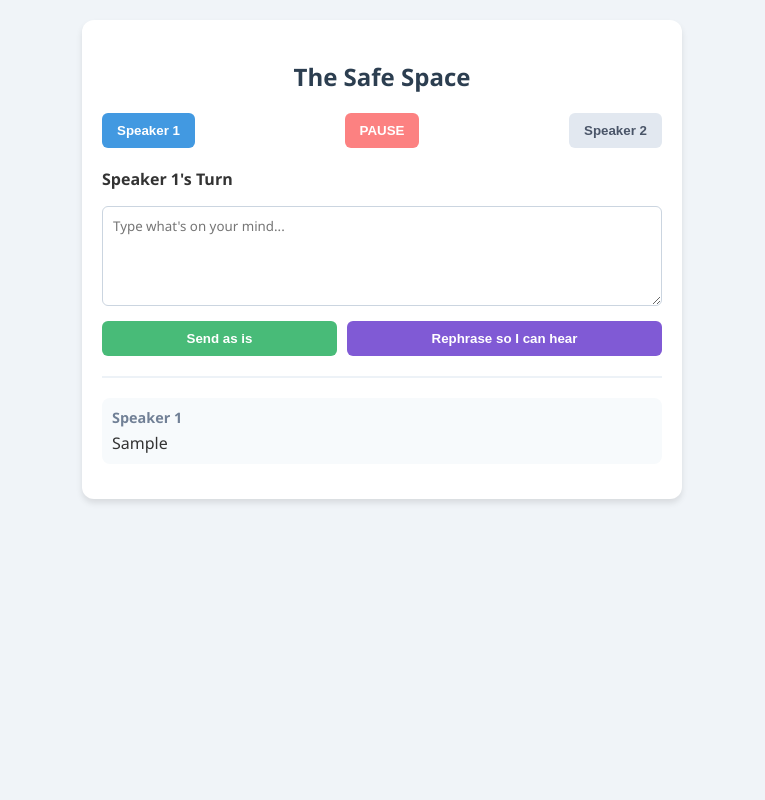
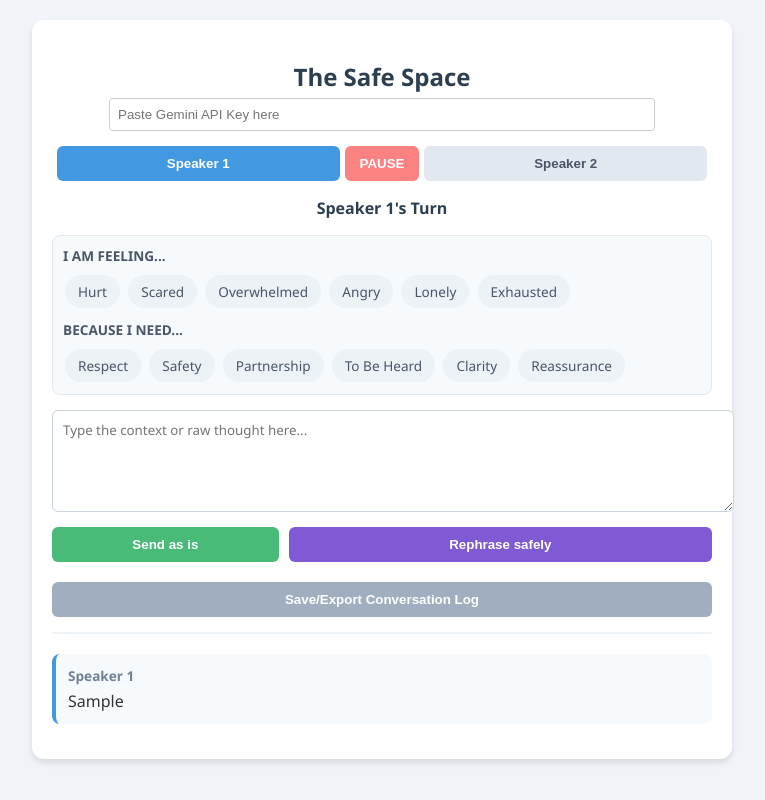
Before and after one commit to Aron-Dalton/safe-space-app, a plain HTML site: page index.html in a window 1280 px wide. Both pictures are taken after typing "Sample" into the empty fields and a click on the button "Send as is". Shown: the whole page, without its empty margins (258-1023 px from the left). Drawn offline with Linux system fonts and the light colour scheme.

Commit message:
Refactor index.html for layout and style improvements
Updated styles for improved layout and user experience. Adjusted text areas, button styles, and added new features for user input.

```diff
--- a/index.html
+++ b/index.html
@@ -5,86 +5,47 @@
     <meta name="viewport" content="width=device-width, initial-scale=1.0">
     <title>The Safe Space</title>
     <style>
-        body {
-            font-family: 'Segoe UI', Tahoma, Geneva, Verdana, sans-serif;
-            background-color: #f0f4f8; /* Calming light blue-grey */
-            color: #333;
-            max-width: 600px;
-            margin: 0 auto;
-            padding: 20px;
-        }
-        .container {
-            background-color: white;
-            padding: 20px;
-            border-radius: 12px;
-            box-shadow: 0 4px 6px rgba(0,0,0,0.1);
-        }
-        h2 { text-align: center; color: #2c3e50; }
-        .controls {
-            display: flex;
-            justify-content: space-between;
-            margin-bottom: 20px;
-        }
-        button {
-            padding: 10px 15px;
-            border: none;
-            border-radius: 6px;
-            cursor: pointer;
-            font-weight: bold;
-            transition: background-color 0.3s;
-        }
-        .btn-speaker { background-color: #e2e8f0; color: #4a5568; }
+        body { font-family: 'Segoe UI', Tahoma, Geneva, Verdana, sans-serif; background-color: #f0f4f8; color: #333; max-width: 700px; margin: 0 auto; padding: 20px; }
+        .container { background-color: white; padding: 20px; border-radius: 12px; box-shadow: 0 4px 6px rgba(0,0,0,0.1); }
+        h2 { text-align: center; color: #2c3e50; margin-bottom: 5px; }
+
+        .controls { display: flex; justify-content: space-between; margin-bottom: 15px; }
+        button { padding: 10px 15px; border: none; border-radius: 6px; cursor: pointer; font-weight: bold; transition: background-color 0.2s; }
+        .btn-speaker { background-color: #e2e8f0; color: #4a5568; flex: 1; margin: 0 5px; }
         .btn-speaker.active { background-color: #4299e1; color: white; }
         .btn-pause { background-color: #fc8181; color: white; }
+        .btn-export { background-color: #a0aec0; color: white; margin-bottom: 15px; width: 100%; }
 
-        #pause-screen {
-            display: none;
-            text-align: center;
-            padding: 40px 20px;
-            background-color: #ebf8ff;
-            border-radius: 8px;
-            margin-bottom: 20px;
-        }
+        /* Feelings and Needs Section */
+        .chip-container { margin-bottom: 15px; padding: 10px; background-color: #f7fafc; border-radius: 8px; border: 1px solid #e2e8f0; }
+        .chip-title { font-size: 0.85em; font-weight: bold; color: #4a5568; margin-bottom: 8px; text-transform: uppercase; }
+        .chip { display: inline-block; padding: 6px 12px; margin: 2px; border-radius: 16px; font-size: 0.85em; background-color: #edf2f7; color: #4a5568; cursor: pointer; border: 1px solid transparent; }
+        .chip.active-feeling { background-color: #fed7d7; border-color: #fc8181; color: #c53030; }
+        .chip.active-need { background-color: #c6f6d5; border-color: #68d391; color: #276749; }
 
         .input-area { margin-bottom: 20px; }
-        textarea {
-            width: 100%;
-            height: 100px;
-            padding: 10px;
-            border: 1px solid #cbd5e0;
-            border-radius: 6px;
-            resize: vertical;
-            box-sizing: border-box;
-            font-family: inherit;
-        }
-        .action-buttons {
-            display: flex;
-            gap: 10px;
-            margin-top: 10px;
-        }
-        .btn-submit { background-color: #48bb78; color: white; flex-grow: 1; }
-        .btn-rephrase { background-color: #805ad5; color: white; flex-grow: 1; }
+        textarea { width: 100%; height: 80px; padding: 10px; border: 1px solid #cbd5e0; border-radius: 6px; resize: vertical; font-family: inherit; margin-bottom: 10px;}
+        .action-buttons { display: flex; gap: 10px; }
+        .btn-submit { background-color: #48bb78; color: white; flex: 1; }
+        .btn-rephrase { background-color: #805ad5; color: white; flex: 2; }
 
-        .chat-log {
-            border-top: 2px solid #edf2f7;
-            padding-top: 20px;
-            max-height: 300px;
-            overflow-y: auto;
-        }
-        .message {
-            margin-bottom: 15px;
-            padding: 10px;
-            border-radius: 8px;
-            background-color: #f7fafc;
-        }
-        .speaker-label { font-weight: bold; font-size: 0.9em; margin-bottom: 5px; color: #718096; }
-        .rephrased-text { color: #2b6cb0; font-style: italic; margin-top: 5px; }
+        .chat-log { border-top: 2px solid #edf2f7; padding-top: 20px; max-height: 400px; overflow-y: auto; }
+        .message { margin-bottom: 15px; padding: 12px; border-radius: 8px; background-color: #f7fafc; border-left: 4px solid #4299e1; }
+        .msg-spk2 { border-left-color: #ed8936; }
+        .speaker-label { font-weight: bold; font-size: 0.85em; margin-bottom: 5px; color: #718096; }
+        .rephrased-text { color: #2b6cb0; font-style: italic; margin-top: 8px; padding-top: 8px; border-top: 1px dashed #cbd5e0;}
+        .nvc-tags { font-size: 0.8em; color: #718096; margin-bottom: 5px; }
+
+        #pause-screen { display: none; text-align: center; padding: 40px 20px; background-color: #ebf8ff; border-radius: 8px; margin-bottom: 20px; }
     </style>
 </head>
 <body>
 
 <div class="container">
     <h2>The Safe Space</h2>
+    <div style="text-align: center; margin-bottom: 15px;">
+        <input type="password" id="api-key-input" placeholder="Paste Gemini API Key here" style="padding: 8px; border-radius: 4px; border: 1px solid #ccc; width: 80%;">
+    </div>
 
     <div class="controls">
         <button id="btn-spk1" class="btn-speaker active" onclick="setSpeaker(1)">Speaker 1</button>
@@ -94,62 +55,109 @@
 
     <div id="pause-screen">
         <h3>System Paused</h3>
-        <p>Take a deep breath. Drink some water. Notice 3 things in the room.</p>
-        <p id="timerText">Resuming in 10 seconds...</p>
+        <p>Take a deep breath. Notice your feet on the floor. Let your heart rate settle.</p>
+        <p id="timerText">Resuming in 15 seconds...</p>
     </div>
 
     <div id="active-area" class="input-area">
-        <p id="turn-indicator"><strong>Speaker 1's Turn</strong></p>
-        <textarea id="user-input" placeholder="Type what's on your mind..."></textarea>
+        <p id="turn-indicator" style="text-align:center; color:#2c3e50;"><strong>Speaker 1's Turn</strong></p>
+
+        <div class="chip-container">
+            <div class="chip-title">I am feeling...</div>
+            <div id="feelings-list">
+                <span class="chip" onclick="toggleChip(this, 'feeling')">Hurt</span>
+                <span class="chip" onclick="toggleChip(this, 'feeling')">Scared</span>
+                <span class="chip" onclick="toggleChip(this, 'feeling')">Overwhelmed</span>
+                <span class="chip" onclick="toggleChip(this, 'feeling')">Angry</span>
+                <span class="chip" onclick="toggleChip(this, 'feeling')">Lonely</span>
+                <span class="chip" onclick="toggleChip(this, 'feeling')">Exhausted</span>
+            </div>
+            <div class="chip-title" style="margin-top: 10px;">Because I need...</div>
+            <div id="needs-list">
+                <span class="chip" onclick="toggleChip(this, 'need')">Respect</span>
+                <span class="chip" onclick="toggleChip(this, 'need')">Safety</span>
+                <span class="chip" onclick="toggleChip(this, 'need')">Partnership</span>
+                <span class="chip" onclick="toggleChip(this, 'need')">To Be Heard</span>
+                <span class="chip" onclick="toggleChip(this, 'need')">Clarity</span>
+                <span class="chip" onclick="toggleChip(this, 'need')">Reassurance</span>
+            </div>
+        </div>
+
+        <textarea id="user-input" placeholder="Type the context or raw thought here..."></textarea>
 
         <div class="action-buttons">
             <button class="btn-submit" onclick="sendMessage('raw')">Send as is</button>
-            <button class="btn-rephrase" onclick="sendMessage('rephrase')">Rephrase so I can hear</button>
+            <button class="btn-rephrase" onclick="sendMessage('rephrase')">Rephrase safely</button>
         </div>
     </div>
 
-    <div class="chat-log" id="chat-log">
-        </div>
+    <button class="btn-export" onclick="exportChat()">Save/Export Conversation Log</button>
+
+    <div class="chat-log" id="chat-log"></div>
 </div>
 
 <script>
     let currentSpeaker = 1;
     let isPaused = false;
-
-    // IMPORTANT: In a real app, do NOT put your API key in the frontend HTML.
-    // This should eventually be moved to a backend (like Node.js) for security.
-    const GEMINI_API_KEY = 'YOUR_API_KEY_HERE';
+    let selectedFeelings = [];
+    let selectedNeeds = [];
+    let conversationHistory = []; // Array to store memory
 
     function setSpeaker(speakerNum) {
         if (isPaused) return;
         currentSpeaker = speakerNum;
-
         document.getElementById('btn-spk1').classList.remove('active');
         document.getElementById('btn-spk2').classList.remove('active');
         document.getElementById(`btn-spk${speakerNum}`).classList.add('active');
+        document.getElementById('turn-indicator').innerHTML = `<strong>Speaker ${speakerNum}'s Turn</strong>`;
+        resetInputs();
+    }
 
-        document.getElementById('turn-indicator').innerHTML = `<strong>Speaker ${speakerNum}'s Turn</strong>`;
+    function toggleChip(element, type) {
+        if (type === 'feeling') {
+            element.classList.toggle('active-feeling');
+            const text = element.innerText;
+            if (selectedFeelings.includes(text)) {
+                selectedFeelings = selectedFeelings.filter(f => f !== text);
+            } else {
+                selectedFeelings.push(text);
+            }
+        } else {
+            element.classList.toggle('active-need');
+            const text = element.innerText;
+            if (selectedNeeds.includes(text)) {
+                selectedNeeds = selectedNeeds.filter(n => n !== text);
+            } else {
+                selectedNeeds.push(text);
+            }
+        }
+    }
+
+    function resetInputs() {
         document.getElementById('user-input').value = '';
+        document.querySelectorAll('.chip').forEach(c => {
+            c.classList.remove('active-feeling');
+            c.classList.remove('active-need');
+        });
+        selectedFeelings = [];
+        selectedNeeds = [];
     }
 
     function triggerPause() {
         if (isPaused) return;
         isPaused = true;
-
         document.getElementById('active-area').style.display = 'none';
         document.getElementById('pause-screen').style.display = 'block';
 
-        let secondsLeft = 10; // Set to 10 seconds for testing. Change to 1200 for 20 minutes.
+        let secondsLeft = 15;
         const timerInterval = setInterval(() => {
             secondsLeft--;
             document.getElementById('timerText').innerText = `Resuming in ${secondsLeft} seconds...`;
-
             if (secondsLeft <= 0) {
                 clearInterval(timerInterval);
                 isPaused = false;
                 document.getElementById('active-area').style.display = 'block';
                 document.getElementById('pause-screen').style.display = 'none';
-                document.getElementById('timerText').innerText = `Resuming...`;
             }
         }, 1000);
     }
@@ -157,50 +165,93 @@
     async function sendMessage(type) {
         const inputField = document.getElementById('user-input');
         const rawText = inputField.value.trim();
+        const apiKey = document.getElementById('api-key-input').value.trim();
 
-        if (!rawText) return;
+        if (!rawText && selectedFeelings.length === 0 && selectedNeeds.length === 0) return;
 
         const chatLog = document.getElementById('chat-log');
         const messageDiv = document.createElement('div');
-        messageDiv.className = 'message';
+        messageDiv.className = currentSpeaker === 1 ? 'message' : 'message msg-spk2';
 
-        let contentHtml = `<div class="speaker-label">Speaker ${currentSpeaker}</div>`;
-        contentHtml += `<div>${rawText}</div>`;
+        let tagsHtml = '';
+        let contextData = '';
+        if (selectedFeelings.length > 0 || selectedNeeds.length > 0) {
+            contextData = `[User indicated feelings: ${selectedFeelings.join(', ')} | Needs: ${selectedNeeds.join(', ')}] `;
+            tagsHtml = `<div class="nvc-tags"><strong>Felt:</strong> ${selectedFeelings.join(', ') || 'None selected'} | <strong>Needed:</strong> ${selectedNeeds.join(', ') || 'None selected'}</div>`;
+        }
 
-        // If rephrase is clicked, we call the Gemini API
+        let fullRawMessage = contextData + rawText;
+
         if (type === 'rephrase') {
-            contentHtml += `<div class="rephrased-text">⏳ Translating to healthy communication...</div>`;
-            messageDiv.innerHTML = contentHtml;
-            chatLog.prepend(messageDiv);
-            inputField.value = '';
+            if (!apiKey) { alert("Please paste your Gemini API key first."); return; }
 
-            // Simulate the Gemini API call for the prototype
-            const rephrasedText = await callGeminiAPI(rawText);
+            messageDiv.innerHTML = `<div class="speaker-label">Speaker ${currentSpeaker}</div>
+                                    ${tagsHtml}
+                                    <div class="rephrased-text">⏳ Consulting the expert...</div>`;
+            chatLog.appendChild(messageDiv);
 
-            // Update the message with the API result
+            // Auto-scroll to bottom
+            chatLog.scrollTop = chatLog.scrollHeight;
+
+            const rephrasedText = await callGeminiAPI(fullRawMessage, apiKey);
+
             messageDiv.innerHTML = `
                 <div class="speaker-label">Speaker ${currentSpeaker}</div>
-                <div style="text-decoration: line-through; color: #a0aec0; font-size: 0.85em;">${rawText}</div>
-                <div class="rephrased-text"><strong>Translated:</strong> "${rephrasedText}"</div>
+                ${tagsHtml}
+                <div style="color: #a0aec0; font-size: 0.85em; margin-bottom: 5px;">Raw context: "${rawText}"</div>
+                <div class="rephrased-text"><strong>Safe Translation:</strong> "${rephrasedText}"</div>
             `;
+
+            // Add to memory
+            conversationHistory.push(`Speaker ${currentSpeaker}: ${rephrasedText}`);
         } else {
-            messageDiv.innerHTML = contentHtml;
-            chatLog.prepend(messageDiv);
-            inputField.value = '';
+            messageDiv.innerHTML = `<div class="speaker-label">Speaker ${currentSpeaker}</div>
+                                    ${tagsHtml}
+                                    <div>${rawText}</div>`;
+            chatLog.appendChild(messageDiv);
+            conversationHistory.push(`Speaker ${currentSpeaker}: ${fullRawMessage}`);
+        }
+
+        resetInputs();
+        chatLog.scrollTop = chatLog.scrollHeight;
+    }
+
+    async function callGeminiAPI(text, apiKey) {
+        const endpoint = `https://generativelanguage.googleapis.com/v1beta/models/gemini-2.5-flash:generateContent?key=${apiKey}`;
+
+        // Build transcript of last 6 messages to give AI context
+        const recentHistory = conversationHistory.slice(-6).join('\n');
+
+        const systemPrompt = `You are an expert in Nonviolent Communication (NVC), couples counseling, and practical mediation.
+        Your task is to translate the user's raw input (which may include pre-selected feelings and needs tags) into a healthy, non-defensive NVC format.
+        Incorporate the feelings and needs they selected. Speak strictly in the first person ('I feel...'). Do not give advice or scold.
+
+        Recent conversation context (for your awareness to ensure flow):
+        ${recentHistory}
+
+        NEW RAW STATEMENT TO TRANSLATE: `;
+
+        const payload = { "contents": [{ "parts": [{"text": systemPrompt + text}] }] };
+
+        try {
+            const response = await fetch(endpoint, { method: 'POST', headers: { 'Content-Type': 'application/json' }, body: JSON.stringify(payload) });
+            const data = await response.json();
+            if (data.error) return `API Error: ${data.error.message}`;
+            return data.candidates[0].content.parts[0].text;
+        } catch (error) {
+            return "Connection error. Check your internet and API key.";
         }
     }
 
-    // This is where you connect to Gemini
-    async function callGeminiAPI(text) {
-        // NOTE: To make this work live, you would use fetch() here to call the
-        // Google Gemini REST API endpoints using your GEMINI_API_KEY.
-
-        // For right now, I am acting as the mock-API to show you how it looks:
-        return new Promise(resolve => {
-            setTimeout(() => {
-                resolve("When I hear this, I feel overwhelmed because my need for mutual understanding isn't being met. Could we discuss this calmly?");
-            }, 1500); // 1.5 second delay to simulate API processing
-        });
+    function exportChat() {
+        if (conversationHistory.length === 0) { alert("No conversation to save yet."); return; }
+        const element = document.createElement('a');
+        const file = new Blob([conversationHistory.join('\n\n')], {type: 'text/plain'});
+        element.href = URL.createObjectURL(file);
+        element.download = "SafeSpace_Conversation_Log.txt";
+        document.body.appendChild(element);
+        element.click();
+        document.body.removeChild(element);
     }
 </script>
 
```
